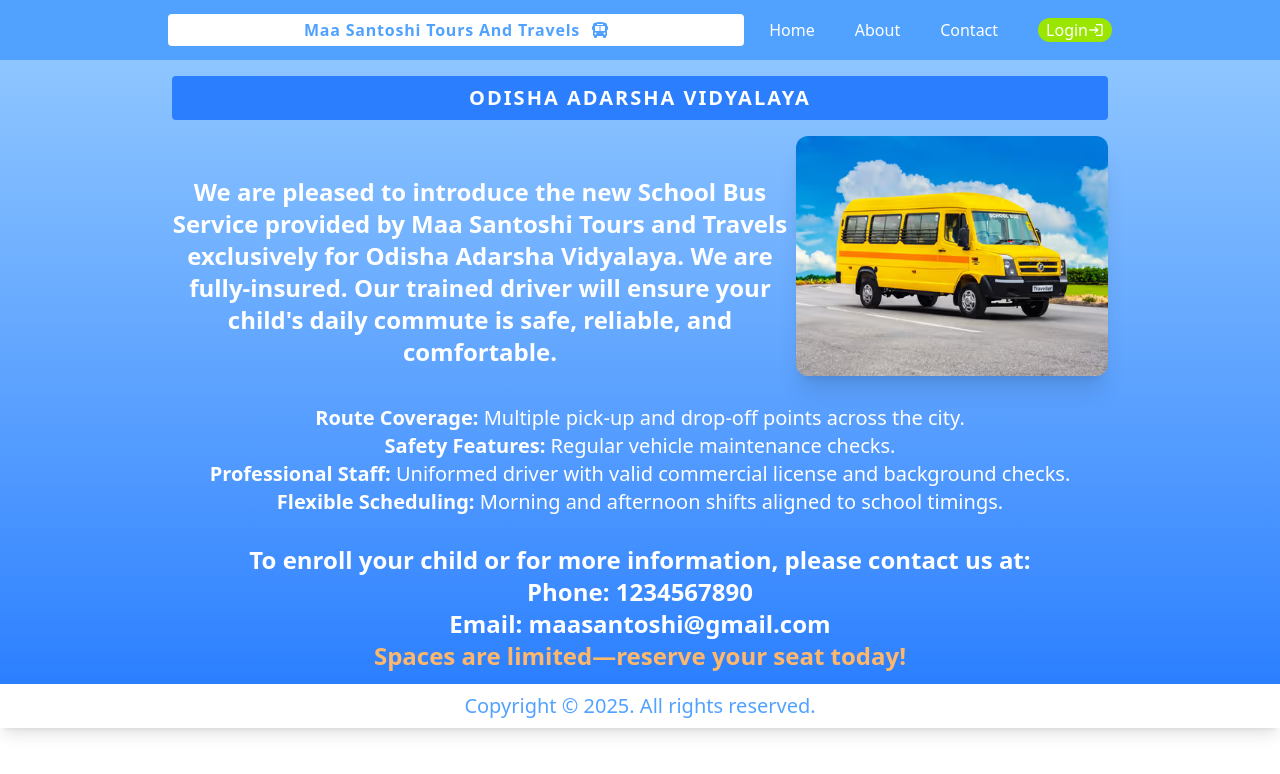
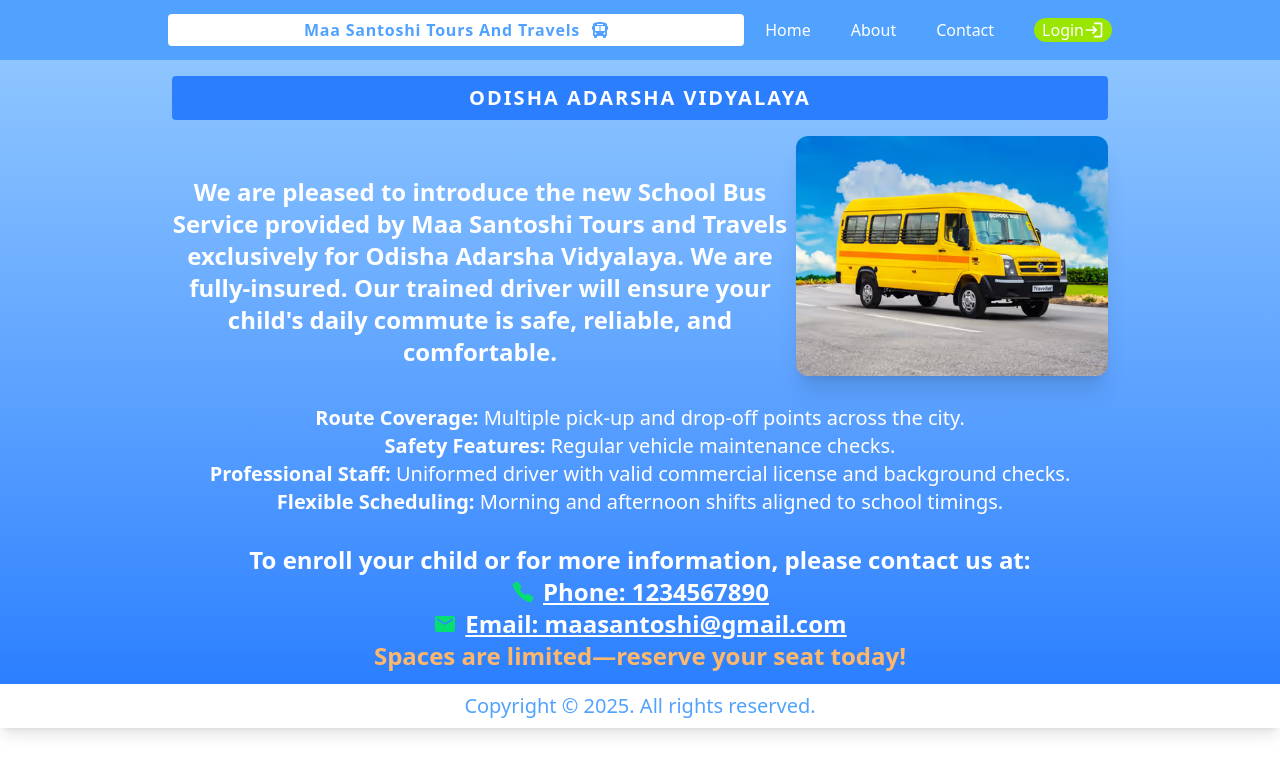
Before and after one commit to Kamal-Krushna-Sahu/Tour-and-Travels, a React (Vite) app in the folder frontend/: page / in a window 1280 px wide. Shown: the top 774 px of the page. Built offline with nearby package versions, Linux system fonts and the light colour scheme.

Commit message:
added icons to homescreen

```diff
--- a/frontend/src/components/ui/Header.jsx
+++ b/frontend/src/components/ui/Header.jsx
@@ -1,7 +1,6 @@
 import React, { useState } from "react";
 import { NavLink } from "react-router";
-import { IoMenu } from "react-icons/io5";
-import { IoClose } from "react-icons/io5";
+import { IoMenu, IoClose } from "react-icons/io5";
 import { FaBusAlt } from "react-icons/fa";
 import { MdOutlineLogin, MdOutlineLogout } from "react-icons/md";
 
@@ -11,19 +10,20 @@
   const [isLoggedIn, setIsLoggedIn] = useState(false);
 
   const handleClick = () => {
-    setHamburgerMenu(!hamburgerMenu);
+    setHamburgerMenu(false);
+    setLoginClicked(false);
   };
 
   const hamMenuOpen = () => {
-    setHamburgerMenu(!hamburgerMenu);
+    setHamburgerMenu(true);
   };
 
   const hamMenuClose = () => {
-    setHamburgerMenu(!hamburgerMenu);
+    setHamburgerMenu(false);
     setLoginClicked(false);
   };
 
-  const handleLoginClick = () => {
+  const handleLoginClicked = () => {
     setLoginClicked(!loginClicked);
   };
 
@@ -35,12 +35,15 @@
     <header>
       <div className="h-15 bg-blue-400 flex justify-center items-center">
         <nav className="flex justify-between items-center w-full m-2 p-2 sm:w-10/12 md:w-9/12">
-          <div className="bg-white rounded h-8 flex gap-3 px-2 items-center md:w-xl md:justify-center">
+          <NavLink
+            to="/"
+            className="bg-white rounded h-8 flex gap-3 px-2 items-center md:w-xl md:justify-center"
+          >
             <h1 className="text-blue-400 font-bold md:tracking-wider">
               Maa Santoshi Tours And Travels
             </h1>
             <FaBusAlt className="text-blue-400" />
-          </div>
+          </NavLink>
 
           {/* navbar for large screen */}
           <div className="hidden md:flex md:items-center gap-10">
@@ -63,13 +66,13 @@
                 Logout
               </NavLink>
             ) : (
-              <NavLink
+              <button
                 className="bg-lime-400 text-white rounded-full px-2 flex items-center hover:bg-lime-500"
-                onClick={handleLoginClick}
+                onClick={handleLoginClicked}
               >
                 Login
-                <MdOutlineLogin />
-              </NavLink>
+                <MdOutlineLogin className="text-xl" />
+              </button>
             )}
           </div>
           {loginClicked && (
@@ -87,7 +90,10 @@
           {/* hamburger menu for mobile devices */}
           <div className="flex items-center md:hidden">
             {hamburgerMenu ? (
-              <IoClose onClick={hamMenuClose} className="text-4xl text-white" />
+              <IoClose
+                onClick={hamMenuClose}
+                className="text-4xl text-red-500"
+              />
             ) : (
               <IoMenu onClick={hamMenuOpen} className="text-4xl text-white" />
             )}
@@ -128,13 +134,13 @@
                   Logout
                 </NavLink>
               ) : (
-                <NavLink
+                <button
                   className="bg-lime-500 text-white rounded-full px-2 flex items-center"
-                  onClick={handleLoginClick}
+                  onClick={handleLoginClicked}
                 >
                   Login
-                  <MdOutlineLogin />
-                </NavLink>
+                  <MdOutlineLogin className="text-xl" />
+                </button>
               )}
             </div>
             {loginClicked && (
--- a/frontend/src/pages/HomePage.jsx
+++ b/frontend/src/pages/HomePage.jsx
@@ -1,3 +1,6 @@
+import { IoCallSharp } from "react-icons/io5";
+import { MdEmail } from "react-icons/md";
+
 const HomePage = () => {
   return (
     <div className="px-4 py-3 bg-gradient-to-b from-blue-300 to-blue-400 md:to-blue-500">
@@ -37,8 +40,14 @@
               To enroll your child or for more information, please contact us
               at:
               <br />
-              <b>Phone:</b> 1234567890 <br />
-              <b>Email:</b> maasantoshi@gmail.com <br />
+              <span className="flex justify-center items-center gap-2 underline">
+                <IoCallSharp className="text-green-400"/>
+                Phone: 1234567890 <br />
+              </span>
+              <span className="flex justify-center items-center gap-2 underline">
+                <MdEmail className="text-green-400"/>
+                Email: maasantoshi@gmail.com <br />
+              </span>
             </p>
             <span className="font-bold text-xl md:text-2xl text-orange-300">
               Spaces are limited—reserve your seat today!
```
